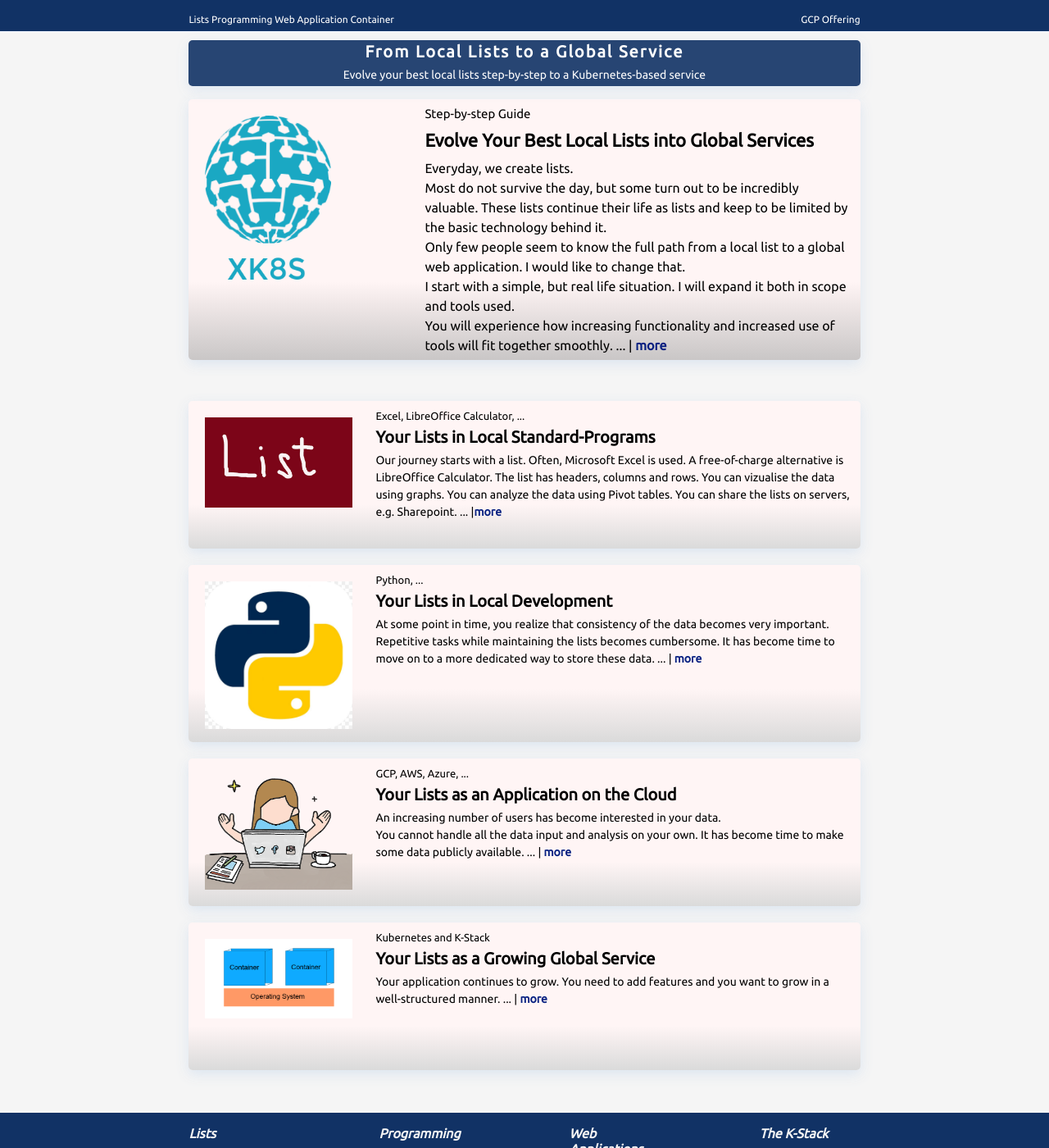
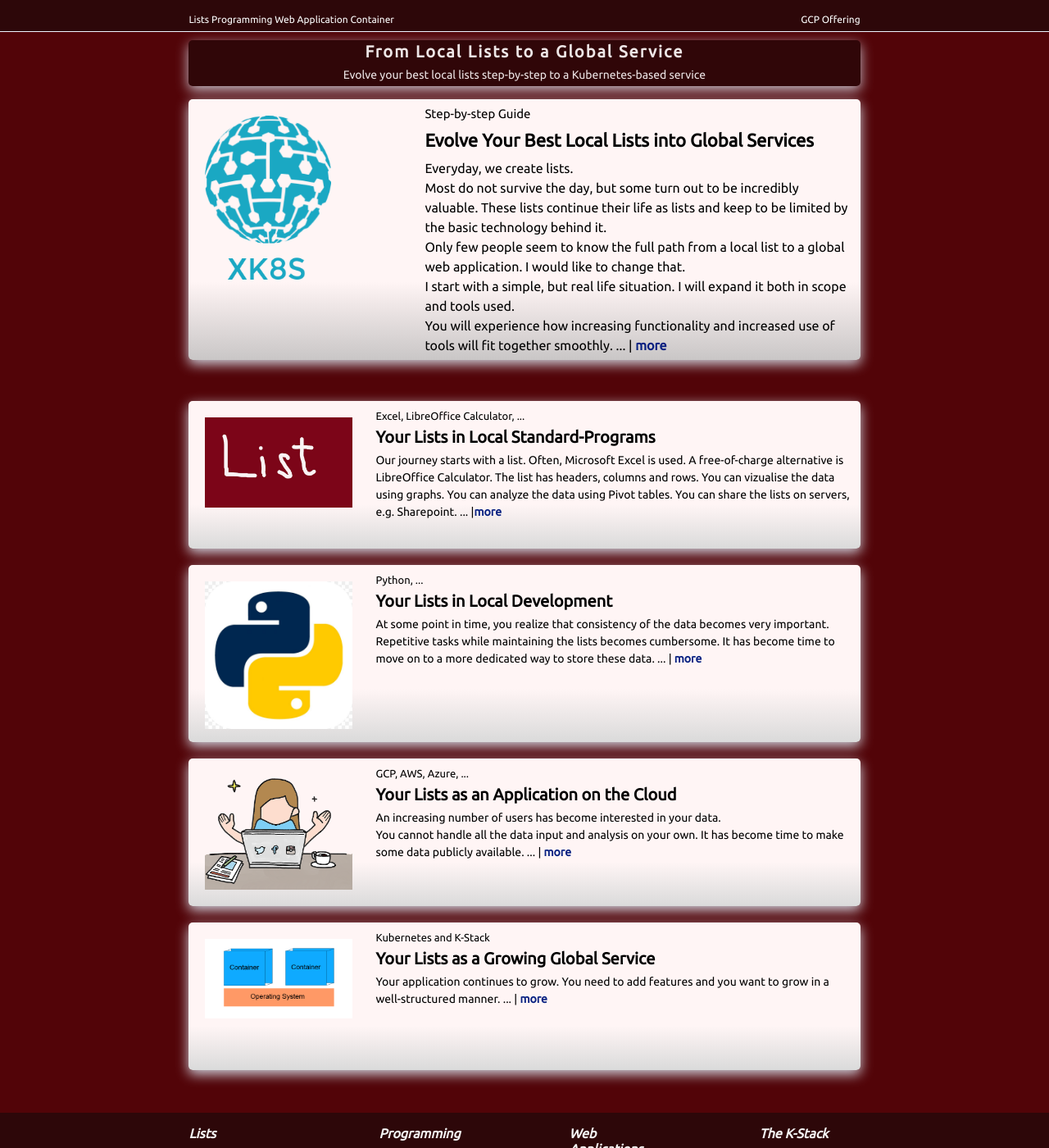
Before and after one commit to MaSe69/fromlisttok8, a Jekyll site: the page built from index.md, in a window 1280 px wide and 1400 px high. Shown: the whole window at 82% size. Built offline with Jekyll 4.4.1, drawn with Linux system fonts in a browser that asks for light colours.

Commit message:
Styling to red

```diff
--- a/css/css_common/colors.css
+++ b/css/css_common/colors.css
@@ -10,9 +10,18 @@
   --blue90: #061f80!important;
   --blue100: #051243!important;
   --prussianblue: #113265!important;
-
   --card-bg-color: #061f80!important;
   --card-color: #dfe9e7!important;
   --text-color: black;
-  --fullstack-red:  rgb(160, 79, 79);
-  }
+  --fullstack-red: rgb(160, 79, 79);
+  --red10: #fff1f1!important;
+  --red20: #ffd7d9!important;
+  --red30: #ffb3b8!important;
+  --red40: #ff8389!important;
+  --red50: #fa4d56!important;
+  --red60: #da1e28!important;
+  --red70: #a2191f!important;
+  --red80: #750e13!important;
+  --red90: #520408!important;
+  --red100: #2d0709!important;
+}
--- a/css/css_common/holygrail.css
+++ b/css/css_common/holygrail.css
@@ -7,6 +7,7 @@
   max-width: 3840px;
   background-color: var(--prussianblue);
   background-color: whitesmoke;
+  background-color: var(--red90);
   font-family: 'Segoe UI', Tahoma, Geneva, Verdana, sans-serif;
   font-family: 'Ubuntu';
 }
@@ -16,8 +17,7 @@
   flex: 0 0 10px;
   display: flex;
   padding: 10px 0 0 0;
-  background-color: var(--blue100);
-  background-color: var(--prussianblue);
+  background-color: var(--red100);
   border-bottom: 1px solid var(--blue10);
 }
 
@@ -44,7 +44,7 @@
 .HolyGrail_footer {
   flex: 0 0 100px;
   display: flex;
-  background-color: var(--prussianblue);
+  background-color: var(--red100);
   color: whitesmoke;
 }
 
--- a/css/css_public/40_slogan.css
+++ b/css/css_public/40_slogan.css
@@ -3,35 +3,41 @@
   justify-content: space-between;
   color: black;
 }
+
 .slogan_left {
-  flex-basis: 0 0 100px; /* Parent: slogan_container */
+  flex-basis: 0 0 100px;
+  /* Parent: slogan_container */
   text-align: left;
 }
+
 .slogan_center {
   flex: 1;
   background-color: black;
-  background-color: var(--prussianblue);
+  background-color: var(--red100);
   opacity: 0.9;
   box-shadow: 15px 17px 13px 17px rgba(187, 181, 181, 0.63);
   box-shadow: 0px 5px 15px 0px rgba(218, 228, 240, 0.93);
   border-radius: 5px;
+}
 
-}
 .slogan_right {
-  flex-basis: 0 0 100px; /* Parent: slogan_container */
+  flex-basis: 0 0 100px;
+  /* Parent: slogan_container */
   text-align: left;
 }
+
 .slogan {
   text-align: center;
   font-size: 20px;
   font-weight: 600;
   letter-spacing: 2px;
-  color:white;
+  color: white;
 }
+
 .sub_slogan {
   text-align: center;
   font-size: 14px;
   font-weight: 300;
-  color:white;
+  color: white;
   /* color:red; */
 }
```
